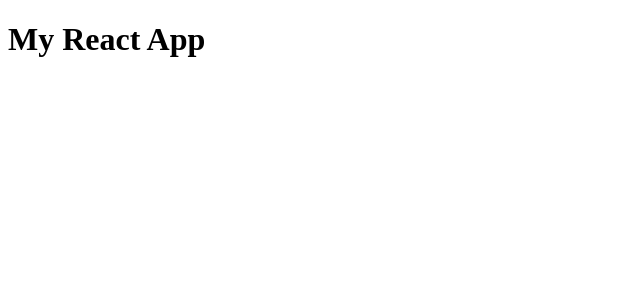
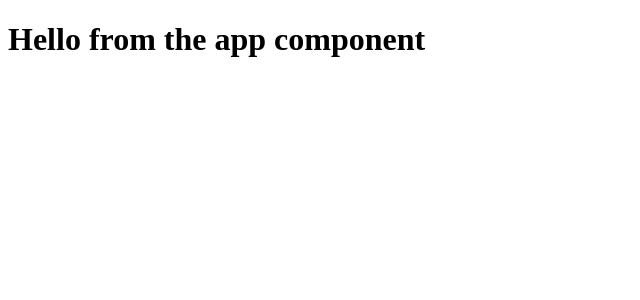
Before and after one commit to OybekKayumov/feedback-app, a React (Create React App) app: page / in a window 1280 px wide. Shown: the top 300 px of the page, without its empty margins (0-640 px from the left). Built offline with nearby package versions, Linux system fonts and the light colour scheme.

Commit message:
add react .render and .strictMode

```diff
--- /dev/null
+++ b/src/App.js
@@ -0,0 +1,5 @@
+function App() {
+  return <h1>Hello from the app component</h1>
+}
+
+export default App
--- a/src/index.js
+++ b/src/index.js
@@ -1,4 +1,14 @@
-import React from "react";
+import React, { StrictMode } from "react";
 import ReactDOM from 'react-dom';
+import App from './App'
 
-ReactDOM.render(<h1>My React App</h1>, document.getElementById('root'))
+// ReactDOM.render(<h1>My React App</h1>, document.getElementById('root'))
+// ReactDOM.render(<App />, document.getElementById('root'))
+
+// StrictMode
+ReactDOM.render(
+  <React.StrictMode>
+    <App />
+  </React.StrictMode>,
+  document.getElementById('root')
+)
```
